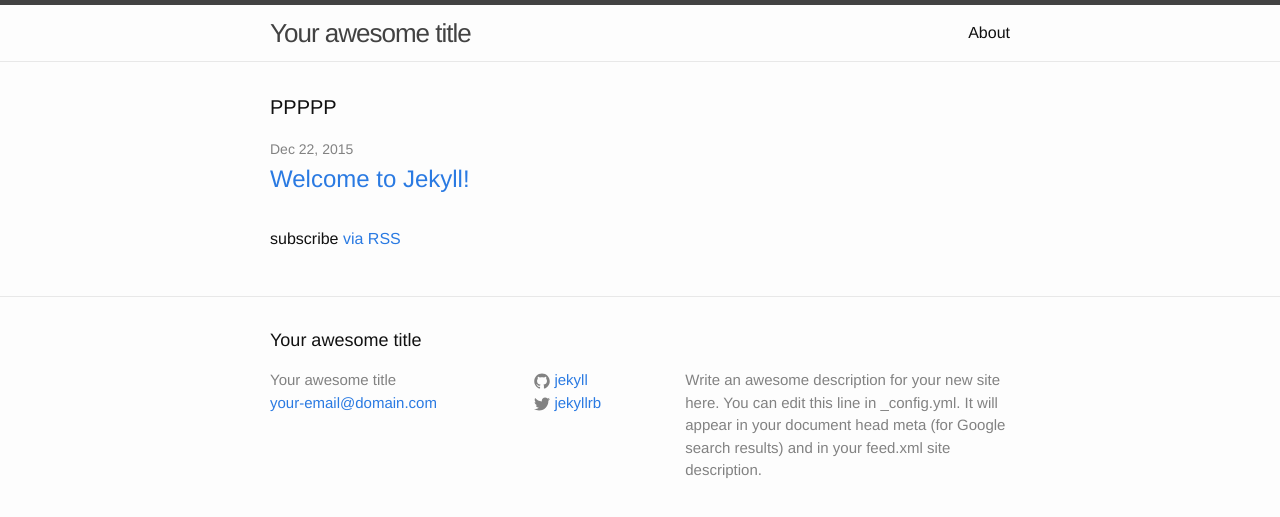
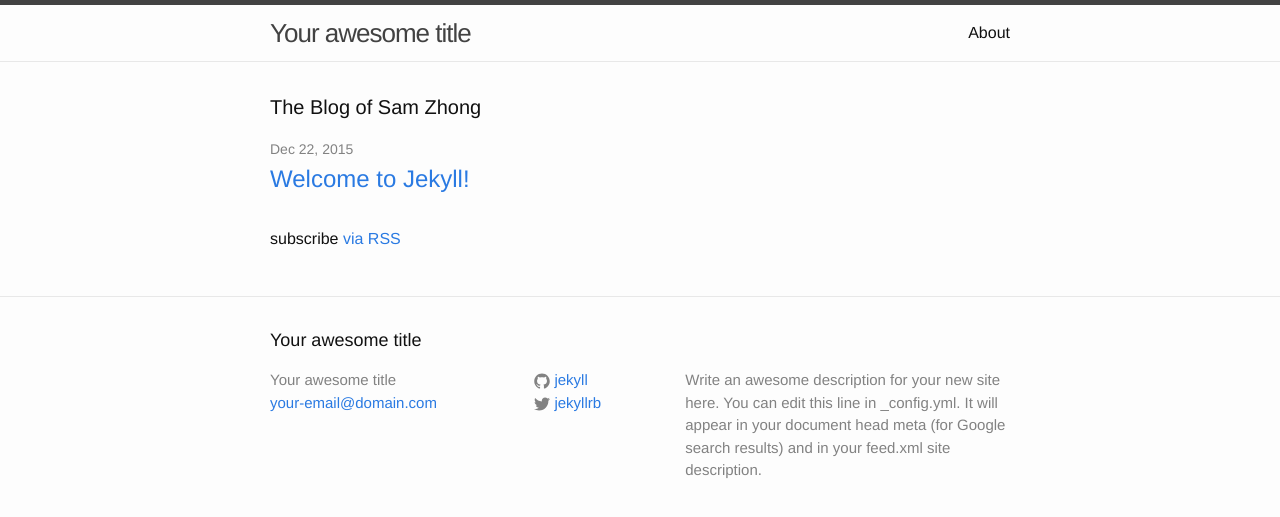
Before and after one commit to Samzhonghk/mySite, a Jekyll site: the page built from index.html, in a window 1280 px wide. Shown: the top 517 px of the page. Built offline with Jekyll 4.4.1, drawn with Linux system fonts in a browser that asks for light colours.

Commit message:
Head Name changed

```diff
--- a/index.html
+++ b/index.html
@@ -4,7 +4,7 @@ layout: default
 
 <div class="home">
 
-  <h1 class="page-heading">PPPPP</h1>
+  <h1 class="page-heading">The Blog of Sam Zhong</h1>
 
   <ul class="post-list">
     {% for post in site.posts %}
```
